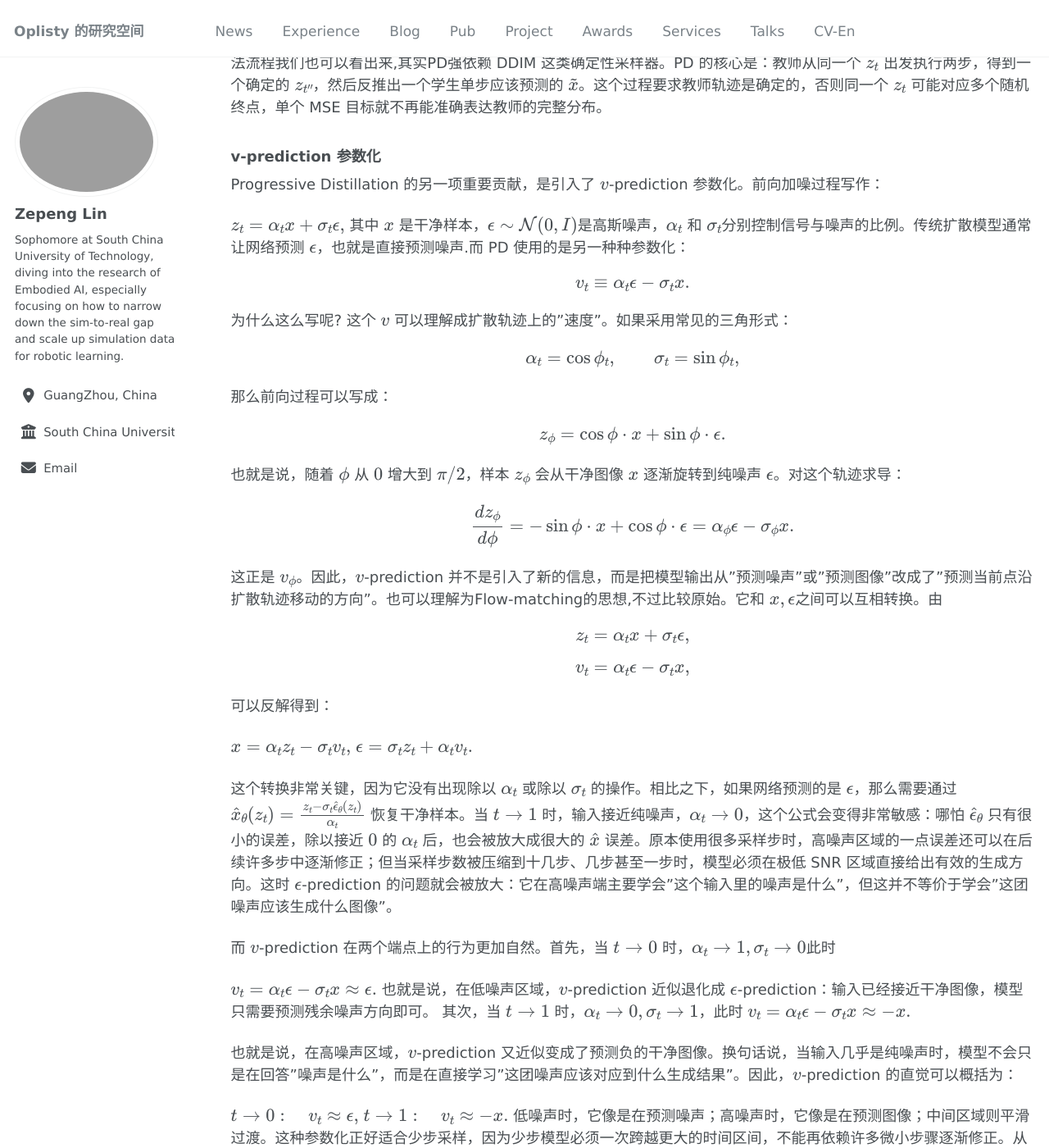
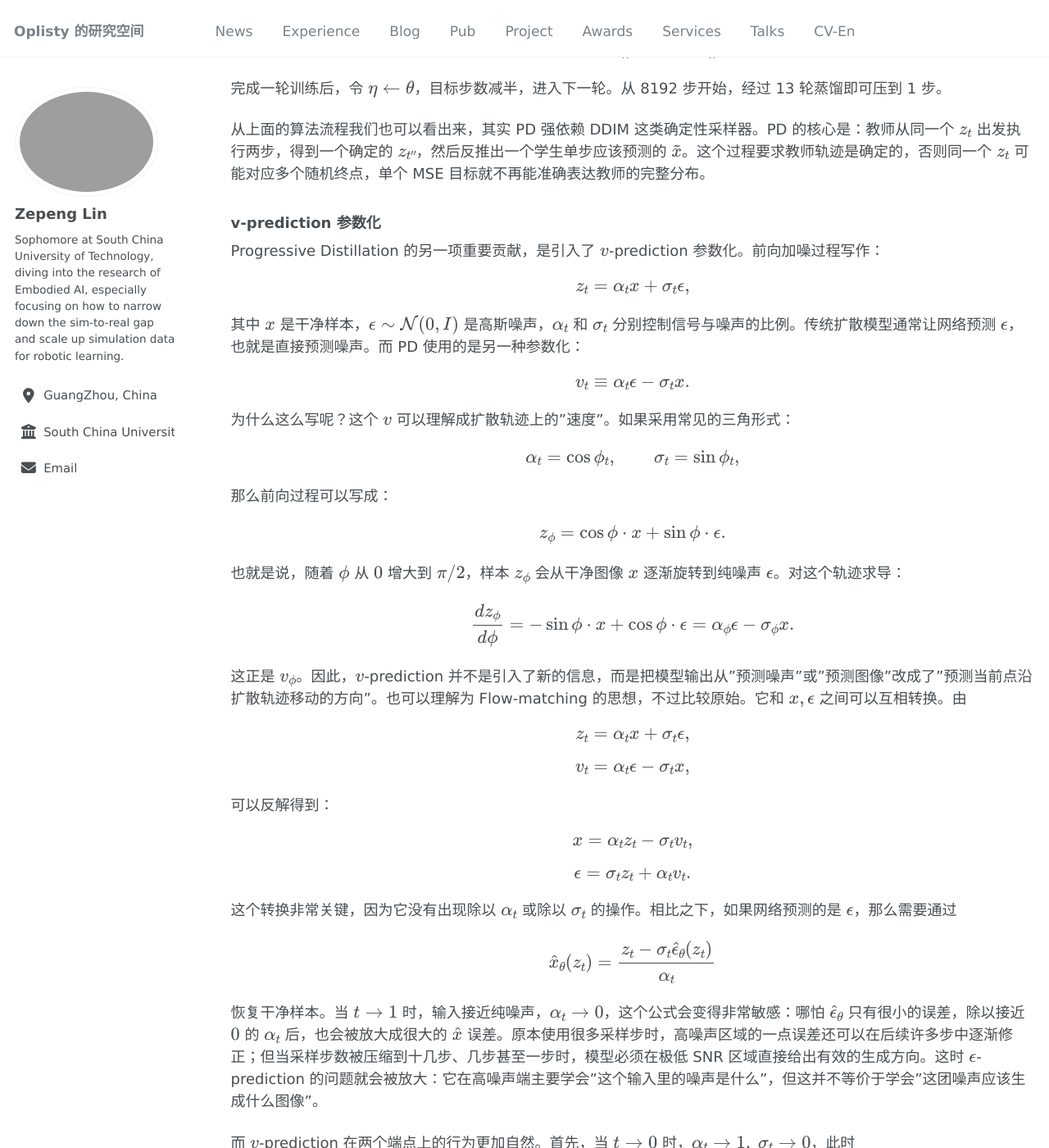
Before and after one commit to oplisty/oplisty.github.io, a Jekyll site: the page built from _blog/efficient-diffusion-2.md, in a window 1280 px wide and 1400 px high, scrolled down 1187 px. Shown: the whole window at 82% size. Built offline with Jekyll 4.4.1, drawn with Linux system fonts in a browser that asks for light colours; some of the changed text lies outside the part shown.

Commit message:
修正渲染

```diff
--- a/_blog/efficient-diffusion-2.md
+++ b/_blog/efficient-diffusion-2.md
@@ -32,117 +32,173 @@ read_time: true
 
 **算法流程**
 
-设教师模型为 $ \hat{x}_{z_t}$，学生模型为 $\hat{x}_\theta(z_t)$，初始化 $\theta \leftarrow \eta$。每轮蒸馏的核心步骤为：
+设教师模型为 $\hat{x}_\eta(z_t)$，学生模型为 $\hat{x}_\theta(z_t)$，初始化 $\theta \leftarrow \eta$。每轮蒸馏的核心步骤为：
 
 1. 采样 $t \sim \mathcal{U}[0, 1]$，对干净样本 $x$ 加噪得 $z_t = \alpha_t x + \sigma_t \epsilon$
 2. 用教师执行 2 步 DDIM 去噪：
 
-$$z_{t'} = \alpha_{t'} \hat{x}_\eta(z_t) + \frac{\sigma_{t'}}{\sigma_t}\bigl(z_t - \alpha_t \hat{x}_\eta(z_t)\bigr)$$
+$$
+z_{t'} = \alpha_{t'} \hat{x}_\eta(z_t) + \frac{\sigma_{t'}}{\sigma_t}\bigl(z_t - \alpha_t \hat{x}_\eta(z_t)\bigr)
+$$
 
-$$z_{t''} = \alpha_{t''} \hat{x}_\eta(z_{t'}) + \frac{\sigma_{t''}}{\sigma_{t'}}\bigl(z_{t'} - \alpha_{t'} \hat{x}_\eta(z_{t'})\bigr)$$
+$$
+z_{t''} = \alpha_{t''} \hat{x}_\eta(z_{t'}) + \frac{\sigma_{t''}}{\sigma_{t'}}\bigl(z_{t'} - \alpha_{t'} \hat{x}_\eta(z_{t'})\bigr)
+$$
 
-3. 反推学生应当对齐的目标 $\tilde{x}$，使得学生单步从 $z_t$出发到 $z_{t''}$等价于教师两步从 $z_t$出发到 $z_{t''}$
+3. 反推学生应当对齐的目标 $\tilde{x}$，使得学生单步从 $z_t$ 出发到 $z_{t''}$ 等价于教师两步从 $z_t$ 出发到 $z_{t''}$：
 
-$$\tilde{x} = \frac{z_{t''} - (\sigma_{t''}/\sigma_t)\, z_t}{\alpha_{t''} - (\sigma_{t''}/\sigma_t)\,\alpha_t}$$
+$$
+\tilde{x} = \frac{z_{t''} - (\sigma_{t''}/\sigma_t)\, z_t}{\alpha_{t''} - (\sigma_{t''}/\sigma_t)\,\alpha_t}
+$$
 
+4. 优化损失
 
-4. 优化损失 $$\mathcal{L} = w(\lambda_t) \|\tilde{x} - \hat{x}_\theta(z_t)\|^2$$
+$$
+\mathcal{L} = w(\lambda_t) \bigl\| \tilde{x} - \hat{x}_\theta(z_t) \bigr\|^2
+$$
 
-完成一轮训练后，令 $$\eta \leftarrow \theta$$，目标步数减半，进入下一轮。从 8192 步开始，经过 13 轮蒸馏即可压到 1 步。
-从上面的算法流程我们也可以看出来,其实PD强依赖 DDIM 这类确定性采样器。PD 的核心是：教师从同一个 $z_t$ 出发执行两步，得到一个确定的 $z_{t''}$，然后反推出一个学生单步应该预测的 $\tilde{x}$。这个过程要求教师轨迹是确定的，否则同一个 $z_t$ 可能对应多个随机终点，单个 MSE 目标就不再能准确表达教师的完整分布。
+完成一轮训练后，令 $\eta \leftarrow \theta$，目标步数减半，进入下一轮。从 8192 步开始，经过 13 轮蒸馏即可压到 1 步。
+
+从上面的算法流程我们也可以看出来，其实 PD 强依赖 DDIM 这类确定性采样器。PD 的核心是：教师从同一个 $z_t$ 出发执行两步，得到一个确定的 $z_{t''}$，然后反推出一个学生单步应该预测的 $\tilde{x}$。这个过程要求教师轨迹是确定的，否则同一个 $z_t$ 可能对应多个随机终点，单个 MSE 目标就不再能准确表达教师的完整分布。
 
 ### v-prediction 参数化
 
 Progressive Distillation 的另一项重要贡献，是引入了 $v$-prediction 参数化。前向加噪过程写作：
 
-$$z_t=\alpha_t x+\sigma_t\epsilon,$$
-其中 $x$ 是干净样本，$\epsilon\sim\mathcal N(0,I)$是高斯噪声，$\alpha_t$ 和 $\sigma_t$分别控制信号与噪声的比例。传统扩散模型通常让网络预测 $\epsilon$，也就是直接预测噪声.而 PD 使用的是另一种种参数化：
+$$
+z_t = \alpha_t x + \sigma_t \epsilon,
+$$
 
-$$v_t \equiv \alpha_t\epsilon-\sigma_t x.$$
+其中 $x$ 是干净样本，$\epsilon \sim \mathcal{N}(0, I)$ 是高斯噪声，$\alpha_t$ 和 $\sigma_t$ 分别控制信号与噪声的比例。传统扩散模型通常让网络预测 $\epsilon$，也就是直接预测噪声。而 PD 使用的是另一种参数化：
 
-为什么这么写呢? 这个 $v$ 可以理解成扩散轨迹上的"速度"。如果采用常见的三角形式：
+$$
+v_t \equiv \alpha_t \epsilon - \sigma_t x.
+$$
 
-$$\alpha_t=\cos\phi_t,\qquad \sigma_t=\sin\phi_t,$$
+为什么这么写呢？这个 $v$ 可以理解成扩散轨迹上的"速度"。如果采用常见的三角形式：
+
+$$
+\alpha_t = \cos\phi_t, \qquad \sigma_t = \sin\phi_t,
+$$
 
 那么前向过程可以写成：
 
-$$z_{\phi}=\cos\phi\cdot x+\sin\phi\cdot\epsilon.$$
+$$
+z_{\phi} = \cos\phi \cdot x + \sin\phi \cdot \epsilon.
+$$
 
 也就是说，随着 $\phi$ 从 $0$ 增大到 $\pi/2$，样本 $z_\phi$ 会从干净图像 $x$ 逐渐旋转到纯噪声 $\epsilon$。对这个轨迹求导：
 
-$$\frac{d z_\phi}{d\phi} = -\sin\phi\cdot x+\cos\phi\cdot\epsilon = \alpha_\phi\epsilon-\sigma_\phi x.$$
+$$
+\frac{d z_\phi}{d\phi} = -\sin\phi \cdot x + \cos\phi \cdot \epsilon = \alpha_\phi \epsilon - \sigma_\phi x.
+$$
 
+这正是 $v_\phi$。因此，$v$-prediction 并不是引入了新的信息，而是把模型输出从"预测噪声"或"预测图像"改成了"预测当前点沿扩散轨迹移动的方向"。也可以理解为 Flow-matching 的思想，不过比较原始。它和 $x, \epsilon$ 之间可以互相转换。由
 
-这正是 $v_\phi$。因此，$v$-prediction 并不是引入了新的信息，而是把模型输出从"预测噪声"或"预测图像"改成了"预测当前点沿扩散轨迹移动的方向"。也可以理解为Flow-matching的思想,不过比较原始。它和 $x,\epsilon$之间可以互相转换。由
+$$
+z_t = \alpha_t x + \sigma_t \epsilon,
+$$
 
-$$z_t=\alpha_t x+\sigma_t\epsilon,$$
-
-$$v_t=\alpha_t\epsilon-\sigma_t x,$$
+$$
+v_t = \alpha_t \epsilon - \sigma_t x,
+$$
 
 可以反解得到：
 
-$$x=\alpha_t z_t-\sigma_t v_t,$$
-$$\epsilon=\sigma_t z_t+\alpha_t v_t.$$
+$$
+x = \alpha_t z_t - \sigma_t v_t,
+$$
+
+$$
+\epsilon = \sigma_t z_t + \alpha_t v_t.
+$$
 
 这个转换非常关键，因为它没有出现除以 $\alpha_t$ 或除以 $\sigma_t$ 的操作。相比之下，如果网络预测的是 $\epsilon$，那么需要通过
-$$\hat{x}_\theta(z_t) = \frac{z_t-\sigma_t\hat{\epsilon}_\theta(z_t)}{\alpha_t}$$
-恢复干净样本。当 $t\to1$ 时，输入接近纯噪声，$\alpha_t\to0$，这个公式会变得非常敏感：哪怕 $\hat{\epsilon}_\theta$ 只有很小的误差，除以接近 $0$ 的 $\alpha_t$ 后，也会被放大成很大的 $\hat{x}$ 误差。原本使用很多采样步时，高噪声区域的一点误差还可以在后续许多步中逐渐修正；但当采样步数被压缩到十几步、几步甚至一步时，模型必须在极低 SNR 区域直接给出有效的生成方向。这时 $\epsilon$-prediction 的问题就会被放大：它在高噪声端主要学会"这个输入里的噪声是什么"，但这并不等价于学会"这团噪声应该生成什么图像"。
 
-而 $v$-prediction 在两个端点上的行为更加自然。首先，当 $$t\to0$$ 时，$$\alpha_t\to1,\sigma_t\to0$$此时
+$$
+\hat{x}_\theta(z_t) = \frac{z_t - \sigma_t \hat{\epsilon}_\theta(z_t)}{\alpha_t}
+$$
 
-$$v_t=\alpha_t\epsilon-\sigma_t x\approx \epsilon.$$
+恢复干净样本。当 $t \to 1$ 时，输入接近纯噪声，$\alpha_t \to 0$，这个公式会变得非常敏感：哪怕 $\hat{\epsilon}_\theta$ 只有很小的误差，除以接近 $0$ 的 $\alpha_t$ 后，也会被放大成很大的 $\hat{x}$ 误差。原本使用很多采样步时，高噪声区域的一点误差还可以在后续许多步中逐渐修正；但当采样步数被压缩到十几步、几步甚至一步时，模型必须在极低 SNR 区域直接给出有效的生成方向。这时 $\epsilon$-prediction 的问题就会被放大：它在高噪声端主要学会"这个输入里的噪声是什么"，但这并不等价于学会"这团噪声应该生成什么图像"。
+
+而 $v$-prediction 在两个端点上的行为更加自然。首先，当 $t \to 0$ 时，$\alpha_t \to 1,\ \sigma_t \to 0$，此时
+
+$$
+v_t = \alpha_t \epsilon - \sigma_t x \approx \epsilon.
+$$
+
 也就是说，在低噪声区域，$v$-prediction 近似退化成 $\epsilon$-prediction：输入已经接近干净图像，模型只需要预测残余噪声方向即可。
-其次，当 $$t\to1$$ 时，$$\alpha_t\to0,\sigma_t\to1$$，此时
-$$v_t=\alpha_t\epsilon-\sigma_t x\approx -x.$$
+
+其次，当 $t \to 1$ 时，$\alpha_t \to 0,\ \sigma_t \to 1$，此时
+
+$$
+v_t = \alpha_t \epsilon - \sigma_t x \approx -x.
+$$
 
 也就是说，在高噪声区域，$v$-prediction 又近似变成了预测负的干净图像。换句话说，当输入几乎是纯噪声时，模型不会只是在回答"噪声是什么"，而是在直接学习"这团噪声应该对应到什么生成结果"。因此，$v$-prediction 的直觉可以概括为：
 
-$$t\to0:\quad v_t\approx\epsilon,$$
-$$t\to1:\quad v_t\approx -x.$$
+$$
+t \to 0:\quad v_t \approx \epsilon,
+$$
+
+$$
+t \to 1:\quad v_t \approx -x.
+$$
+
 低噪声时，它像是在预测噪声；高噪声时，它像是在预测图像；中间区域则平滑过渡。这种参数化正好适合少步采样，因为少步模型必须一次跨越更大的时间区间，不能再依赖许多微小步骤逐渐修正。从误差传播角度，若使用 $\epsilon$-prediction，并且噪声预测存在误差
 
-$$\hat{\epsilon}=\epsilon+\Delta\epsilon,$$
+$$
+\hat{\epsilon} = \epsilon + \Delta\epsilon,
+$$
 
 则恢复出的 $x$ 误差为：
 
-$$\Delta x = -\frac{\sigma_t}{\alpha_t}\Delta\epsilon.$$
+$$
+\Delta x = -\frac{\sigma_t}{\alpha_t} \Delta\epsilon.
+$$
 
-当 $t\to1$  $时，$$\alpha_t\to0$，所以误差会被严重放大。而对于 $v$-prediction，恢复公式是：
+当 $t \to 1$ 时，$\alpha_t \to 0$，所以误差会被严重放大。而对于 $v$-prediction，恢复公式是：
 
 $$
-\hat{x}=\alpha_t z_t-\sigma_t\hat{v}.
+\hat{x} = \alpha_t z_t - \sigma_t \hat{v}.
 $$
-若$\hat{v}=v+\Delta v$则$\Delta x=-\sigma_t\Delta v$,由于 $0\leq\sigma_t\leq1$，预测误差不会因为低 SNR 而爆炸。这就是 $v$-prediction 在少步采样中更稳定的核心原因。它还带来了一个更漂亮的 DDIM 更新形式。在角度参数 $\phi$下，确定性 DDIM 的一步更新可以写成：
-$$z_{\phi-\delta} = \cos\delta\cdot z_\phi - \sin\delta\cdot \hat{v}_\theta(z_\phi).$$
-也就是说，DDIM 去噪可以被理解为：当前点 $z_\phi$沿着模型预测的速度方向 $\hat v_\theta$ 旋转一小段角度 $\delta$。
-其实$x$-prediction 在 PD 中也可以考虑用。严格来说，在普通去噪训练里，当 $$t\to1$$ 时，输入 $z_t$ 几乎是纯噪声，与原始训练图像 $x$的信息联系极弱，此时直接预测 $x$的任务确实很难。但在 Progressive Distillation 中，学生学习的目标不是随机配对的原始图像，而是教师模型从同一个噪声点出发经过若干步 DDIM 得到的确定性结果。因此 $x$-prediction 在 PD 中仍然可以作为监督目标。只是相比之下，$v$-prediction 同时具备更稳定的端点行为、更合理的误差传播形式，以及与 DDIM 更新更自然的几何关系，所以成为后续许多少步扩散模型常用的参数化方式。
+
+若 $\hat{v} = v + \Delta v$，则 $\Delta x = -\sigma_t \Delta v$，由于 $0 \leq \sigma_t \leq 1$，预测误差不会因为低 SNR 而爆炸。这就是 $v$-prediction 在少步采样中更稳定的核心原因。它还带来了一个更漂亮的 DDIM 更新形式。在角度参数 $\phi$ 下，确定性 DDIM 的一步更新可以写成：
+
+$$
+z_{\phi-\delta} = \cos\delta \cdot z_\phi - \sin\delta \cdot \hat{v}_\theta(z_\phi).
+$$
+
+也就是说，DDIM 去噪可以被理解为：当前点 $z_\phi$ 沿着模型预测的速度方向 $\hat{v}_\theta$ 旋转一小段角度 $\delta$。
+
+其实 $x$-prediction 在 PD 中也可以考虑用。严格来说，在普通去噪训练里，当 $t \to 1$ 时，输入 $z_t$ 几乎是纯噪声，与原始训练图像 $x$ 的信息联系极弱，此时直接预测 $x$ 的任务确实很难。但在 Progressive Distillation 中，学生学习的目标不是随机配对的原始图像，而是教师模型从同一个噪声点出发经过若干步 DDIM 得到的确定性结果。因此 $x$-prediction 在 PD 中仍然可以作为监督目标。只是相比之下，$v$-prediction 同时具备更稳定的端点行为、更合理的误差传播形式，以及与 DDIM 更新更自然的几何关系，所以成为后续许多少步扩散模型常用的参数化方式。
 
 ---
 
 ### 为什么不直接做 $k$-to-1 蒸馏？
 
-理解了 $v$-prediction 后，我们再回到 Progressive Distillation 的另一个自然问题：为什么它只做教师 2 步 $\rightarrow$ 学生 1 步」？如果让教师执行 $k$步，然后让学生 1 步对齐，不就可以把轮数从 $\log_2 N$ 降到 $\log_k N$ 吗？从形式上看，这当然可以写出来。设教师从 $z_t$ 出发连续执行 $k$ 步 DDIM，最终到达 $z_s$，那么同样可以反推出一个学生的单步目标：
+理解了 $v$-prediction 后，我们再回到 Progressive Distillation 的另一个自然问题：为什么它只做「教师 2 步 $\rightarrow$ 学生 1 步」？如果让教师执行 $k$ 步，然后让学生 1 步对齐，不就可以把轮数从 $\log_2 N$ 降到 $\log_k N$ 吗？从形式上看，这当然可以写出来。设教师从 $z_t$ 出发连续执行 $k$ 步 DDIM，最终到达 $z_s$，那么同样可以反推出一个学生的单步目标：
 
-$$\tilde{x}^{(k)} = \frac{
-z_s - (\sigma_s/\sigma_t) z_t
-}{
-\alpha_s - (\sigma_s/\sigma_t)\alpha_t
-}.$$
+$$
+\tilde{x}^{(k)} = \frac{z_s - (\sigma_s/\sigma_t) z_t}{\alpha_s - (\sigma_s/\sigma_t)\alpha_t}.
+$$
 
 也就是说，学生只要在 $z_t$ 上预测出 $\tilde{x}^{(k)}$，它的一步 DDIM 更新就可以直接落到教师 $k$ 步之后的位置。问题不在于代数上不能做，而在于这个目标会随着 $k$ 增大迅速变得更难学习。
 
-首先，$k$ 越大，教师轨迹跨越的时间区间越长。扩散模型的去噪过程本质上是在近似一个随时间变化的非线性流场。小步长时，局部近似比较可靠；但大步长时，学生需要用一次预测拟合一段较长的弯曲轨迹。此时 $\tilde{x}^{(k)}$不再是一个温和的局部目标，而可能偏离原始数据流形更远，表现出更高的方差和更强的时间依赖性。这样一来，学生学到的就不是"局部去噪方向"，而是一个更复杂的长程跳跃映射。
+首先，$k$ 越大，教师轨迹跨越的时间区间越长。扩散模型的去噪过程本质上是在近似一个随时间变化的非线性流场。小步长时，局部近似比较可靠；但大步长时，学生需要用一次预测拟合一段较长的弯曲轨迹。此时 $\tilde{x}^{(k)}$ 不再是一个温和的局部目标，而可能偏离原始数据流形更远，表现出更高的方差和更强的时间依赖性。这样一来，学生学到的就不是"局部去噪方向"，而是一个更复杂的长程跳跃映射。
 
 其次，蒸馏误差会更容易被放大。2-to-1 蒸馏只要求学生模仿教师相邻两步的结果，目标仍然比较局部；即使教师本身存在离散化误差，这个误差也相对可控。但如果直接做 $k$-to-1，教师的 $k$ 次预测误差会先在轨迹中累积，再被压缩成一个单步监督信号。训练好的学生进入下一轮后，这种偏差又会继续作为新教师被继承，导致后续蒸馏更容易退化。
 
-而且从计算量上看，$k$ 步蒸馏也没有想象中那么划算。每个训练样本需要调用教师 $k$次，而总轮数是 $\log_k N$，因此教师前向计算量近似正比于
+而且从计算量上看，$k$ 步蒸馏也没有想象中那么划算。每个训练样本需要调用教师 $k$ 次，而总轮数是 $\log_k N$，因此教师前向计算量近似正比于
 
-$$k\log_k N = \frac{k}{\ln k}\ln N.$$
+$$
+k\log_k N = \frac{k}{\ln k}\ln N.
+$$
 
-这个量在 $k=2\sim 4$  附近差别并不大。比如 $k=2$ 的系数约为 $2.89$,$k=3$ 约为 $2.73$$，$$k=4$ 又回到约 $2.89$$，而 $k=8$ 反而变成约 $3.85$。也就是说，增大 $k$ 并不能显著减少教师计算量，却会明显增加监督目标的难度和训练不稳定性。
+这个量在 $k = 2 \sim 4$ 附近差别并不大。比如 $k = 2$ 的系数约为 $2.89$，$k = 3$ 约为 $2.73$，$k = 4$ 又回到约 $2.89$，而 $k = 8$ 反而变成约 $3.85$。也就是说，增大 $k$ 并不能显著减少教师计算量，却会明显增加监督目标的难度和训练不稳定性。
 
 因此，Progressive Distillation 的 2-to-1 设计并不是因为多步蒸馏在公式上不可行，而是因为它把每次蒸馏控制在一个足够局部、足够稳定的区间内。每一轮只把步长放大 2 倍，学生要学习的映射不会突然变得过于困难；同时经过多轮递归，采样步数仍然可以指数级下降。换句话说，PD 选择的是一种"保守但稳定"的路径：牺牲更多轮训练，换取每一轮目标的可靠性。
 
 这也解释了后续方法的发展方向：许多新的少步生成方法并不是简单地把 PD 中的 $2$-to-$1$ 改成 $k$-to-$1$，而是重新设计监督信号。它们的核心目标，都是绕开朴素多步蒸馏中"长程目标难学、误差累积严重、确定性轨迹依赖强"的问题。
 
-明天我们将来看2023年如日中天的Consistency model。
+明天我们将来看 2023 年如日中天的 Consistency Model。
```
